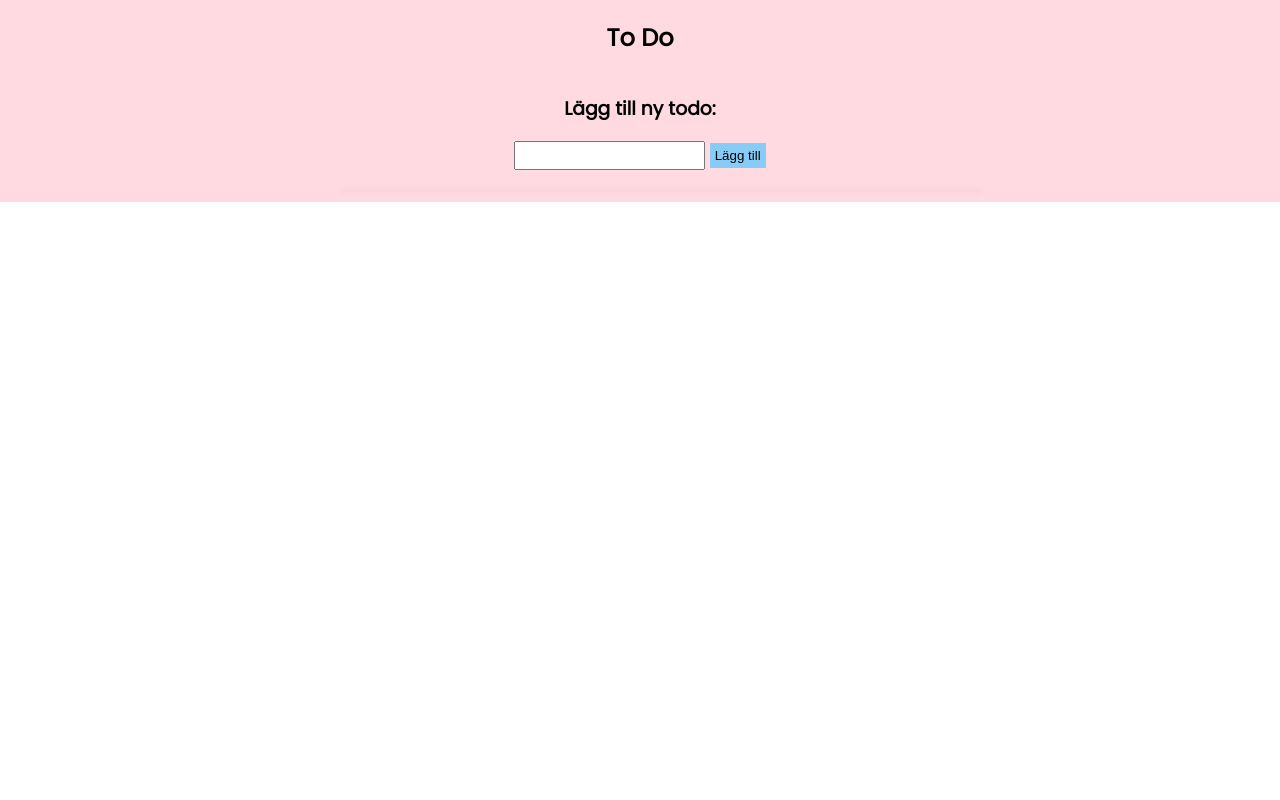
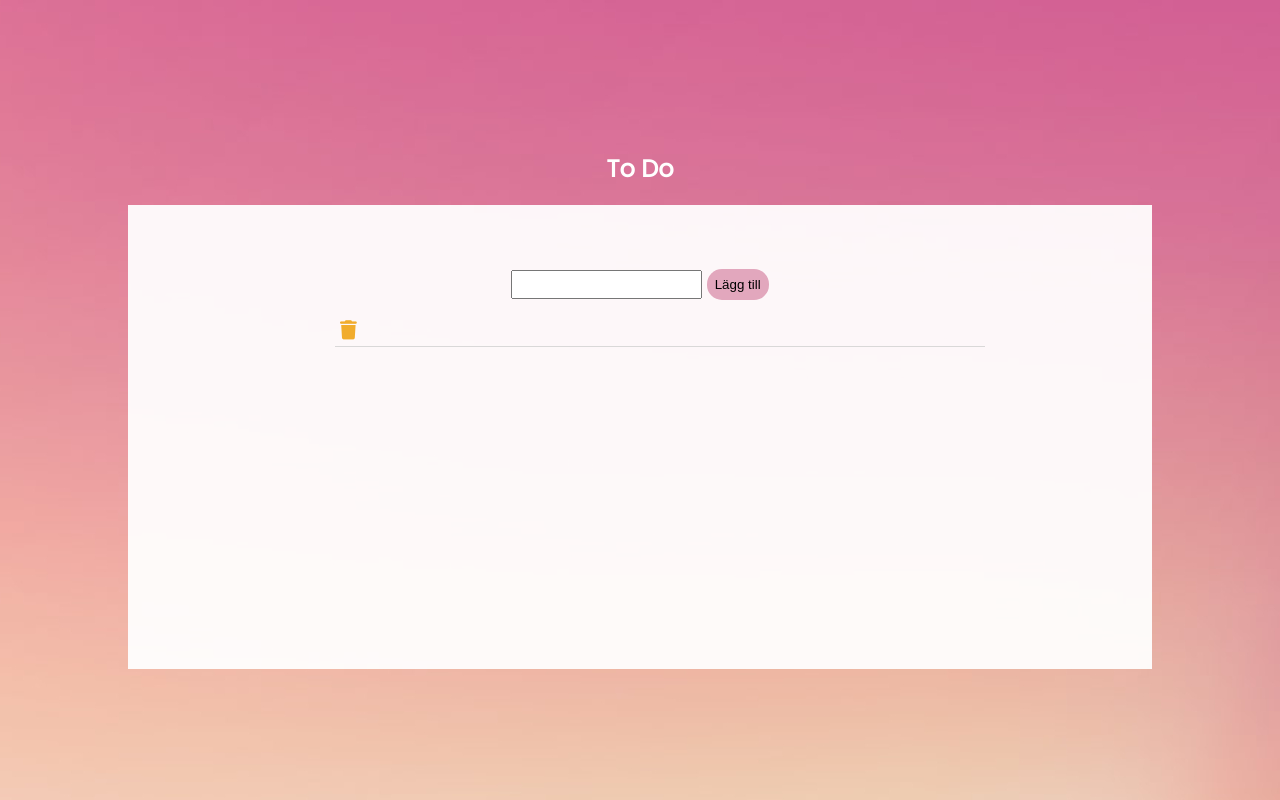
Before and after one commit to felicianorman/todo, a website built with Parcel: page src/index.html in a window 1280 px wide. Both pictures are taken after a click on the button "Lägg till". Built offline with nearby package versions, Linux system fonts and the light colour scheme.

Commit message:
fixade bugg och la till ikon

```diff
--- a/src/index.html
+++ b/src/index.html
@@ -12,21 +12,32 @@
       rel="stylesheet"
     />
 
+    <script
+      src="https://kit.fontawesome.com/3dcdd4a12d.js"
+      crossorigin="anonymous"
+    ></script>
 
     <link href="scss/main.scss" rel="stylesheet" />
     <script src="ts/main.ts" defer type="module"></script>
     <title>To Do</title>
   </head>
   <body>
-    <div class="container">
+    <main>
       <h2>To Do</h2>
-      <h3>Lägg till ny todo:</h3>
-      <div class="add">
-        <input type="text" id="addTodo" class="newtodo">
-        <button class="btn" id="todoBtn" class="btn">Lägg till</button>
+
+      <div class="container">
+        <div class="add">
+          <input
+            type="text"
+            id="addTodo"
+            class="newtodo"
+            placeholder="Lägg till ny to do"
+          />
+          <button class="btn" id="todoBtn" class="btn">Lägg till</button>
+        </div>
+
+        <div class="container--todo" id="todo"></div>
       </div>
-
-      <div class="container--todo" id="todo"></div>
-    </div>
+    </main>
   </body>
 </html>
--- a/src/scss/main.scss
+++ b/src/scss/main.scss
@@ -1,33 +1,64 @@
 body {
-    margin: 0;
-    font-family: 'Poppins', sans-serif;
+  margin: 0;
+  font-family: "Poppins", sans-serif;
+}
+
+main {
+  height: 100vh;
+  display: flex;
+  flex-direction: column;
+  align-items: center;
+  justify-content: center;
+  background-image: url("../assets/wallpaperflare.com_wallpaper.jpg");
+
+  h2 {
+    color: white;
+  }
 }
 
 .container {
+  background-color: #ffffffef;
+  padding-top: 5%;
   display: flex;
   flex-direction: column;
   align-items: center;
-  background-color: rgb(255, 219, 225);
+  width: 80vw;
+  min-height: 50vh;
 }
-
 .newtodo {
-    padding: 5px;
+  padding: 5px;
 }
 
 .btn {
-    background-color: rgb(135, 204, 247);
-    border: none;
-    padding: 5px;
+  background-color: rgb(226, 167, 189);
+  border: none;
+  border-radius: 15px;
+  padding: 8px;
+
+  &:hover {
+    background-color: rgb(239, 188, 207);
+  }
 }
 
 .list {
   &--item {
-    box-shadow: 1px 5px 5px 0.5px rgba(195, 164, 164, 0.5);
-    background-color: rgb(255, 227, 231);
+    // box-shadow: 1px 5px 5px 0.5px rgba(197, 187, 187, 0.5);
+    border-bottom: 1px solid rgb(217, 216, 216);
     width: 50vw;
+    padding: 5px;
     color: rgb(55, 51, 54);
     display: flex;
-    justify-content: center;
+    justify-content: space-between;
     list-style-type: none;
+
+    .fa-trash {
+        font-size: 1.2em;
+        color: rgb(241, 172, 44);
+
+        &:hover {
+            cursor: pointer;
+            transform: scale(1.1);
+        }
+    }
   }
 }
--- a/src/ts/main.ts
+++ b/src/ts/main.ts
@@ -3,37 +3,53 @@ import { todos } from "./models/todo";
 let wrapper = document.getElementById("todo") as HTMLDivElement;
 let todoInput = document.getElementById("addTodo") as HTMLInputElement;
 let addBtn = document.getElementById("todoBtn") as HTMLButtonElement;
+let ul = document.createElement("ul") as HTMLUListElement;
+
+let todo: todos[] = JSON.parse(localStorage.getItem("todos") || "[]");
 
 function newTodo() {
-  let todo: todos[] = [];
 
   addBtn.addEventListener("click", () => {
+
     let newTodo = new todos(todoInput.value, false);
     todo.push(newTodo);
+
     localStorage.setItem("todos", JSON.stringify(todo));
+    ul.innerHTML = "";
+
     createHTML();
+
     todoInput.value = " ";
   });
+
 }
 
 function createHTML() {
   let getTodo: any = localStorage.getItem("todos");
   let todos = JSON.parse(getTodo);
+  console.log(todos);
 
+  wrapper.appendChild(ul);
   for (let i = 0; i < todos.length; i++) {
-    console.log(todos[i]);
-
-    let ul = document.createElement("ul") as HTMLUListElement;
     ul.classList.add("list");
     let li = document.createElement("li") as HTMLLIElement;
     li.classList.add("list--item");
 
-    li.innerHTML = todos[i].todo;
+    li.innerHTML =
+      todos[i].todo + `<span class="fa-solid fa-trash" id="icon"></span>`;
+    ul.appendChild(li);
+  }
+}
 
-    ul.appendChild(li);
-    wrapper.appendChild(ul);
-  }
-
+function deleteTodo() {
+  let trashCan = document.querySelectorAll(".fa-trash");
+  trashCan.forEach((remove) => {
+    remove.addEventListener("click", () => {
+      console.log("hejdå");
+    });
+  });
 }
 
 newTodo();
+createHTML();
+deleteTodo();
```
Also changed, not shown: src/assets/wallpaperflare.com_wallpaper.jpg (added).
